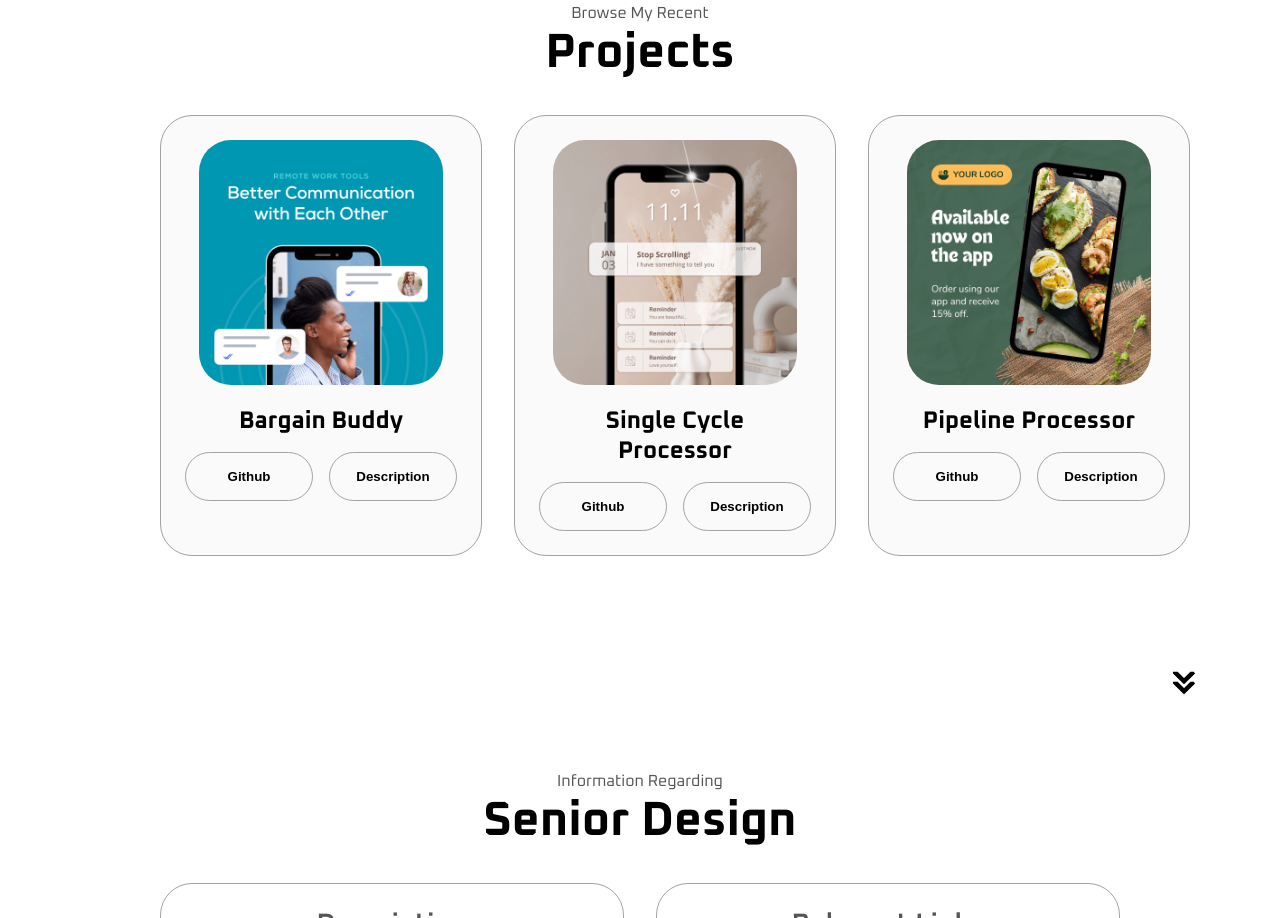
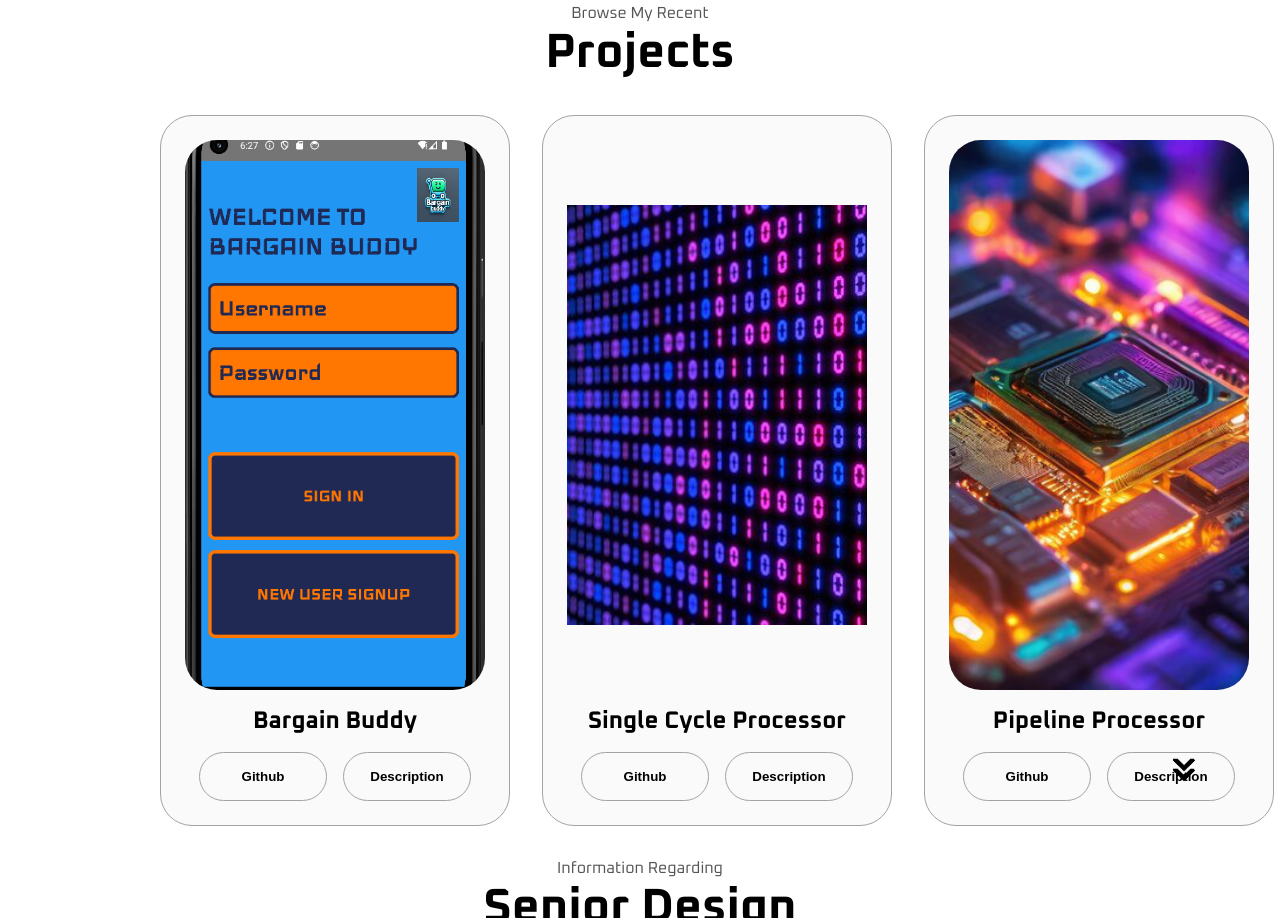
Before and after one commit to ninagadelha/Senior_Portfolio_Website, a plain HTML site: page index.html in a window 1280 px wide. Shown: the part 1573-2491 px from the top of the page. Drawn offline with Linux system fonts and the light colour scheme; a web font is replaced by a local one.

Commit message:
customization work

```diff
--- a/index.html
+++ b/index.html
@@ -40,7 +40,7 @@
         </nav>
         <section id="profile">
             <div class="section__pic-container">
-                <img src="./assets/profile-pic.png" alt="Nina Gadelha profile picture"/>
+                <img src="./assets/profilePicture_1.png" alt="Nina Gadelha profile picture"/>
             </div>
             <div class="section__text">
                <p class="section__text__p1">Hello, I'm</p>
@@ -49,12 +49,12 @@
                <div class="btn-container">
                 <button
                     class="btn btn-color-2"
-                    onclick="window.open('./assets/resume-example.pdf')">       <!--add resume link here-->
+                    onclick="window.open('./assets/NinaGadelha_Resume.pdf')">
                     Download CV
                 </button>
                 <button
                     class="btn btn-color-1"
-                    onclick="location.href= './contact'">
+                    onclick="location.href= './#contact'">
                     Contact Info
                 </button>
                </div>
@@ -77,7 +77,7 @@
             <h1 class="title">About Me</h1>
             <div class="section-container">
                 <div class="section__pic-container">
-                    <img src="./assets/about-pic.png" alt="Profile picture"
+                    <img src="./assets/profilePicture_2.png" alt="Profile picture"
                     class="about-pic"/>
                 </div>
                 <div class="about-details-container">
@@ -124,7 +124,7 @@
                 <div class="about-containers">
                     <div class="details-container color-container">
                     <div class="article-container">
-                        <img src="./assets/project-1.png"
+                        <img src="./assets/BargainBuddy_loginPage.PNG"
                         alt="Project 1"
                         class="project-img"
                         />
@@ -145,9 +145,9 @@
                     </div>
                     <div class="details-container color-container">
                     <div class="article-container">
-                        <img src="./assets/project-2.png"
+                        <img src="./assets/coding.png"
                         alt="Project 2"
-                        class="project-img"
+                        class="project-img-2"
                         />
                     </div>
                     <h2 class="experience-sub-title project-title">Single Cycle Processor</h2>
@@ -166,7 +166,7 @@
                     </div>
                     <div class="details-container color-container">
                     <div class="article-container">
-                        <img src="./assets/project-3.png"
+                        <img src="./assets/CPU_2.png"
                         alt="Project 3"
                         class="project-img"
                         />
--- a/style.css
+++ b/style.css
@@ -321,10 +321,21 @@ section{
     background: rgb(250, 250, 250);
 }
 
+.article-container{
+    display: flex;
+    width: 300px;
+    height: 550px;
+    justify-content: center;
+    align-items: center;
+    overflow: hidden;
+    margin: 0 auto;
+}
+
 .project-img{
     border-radius: 2rem;
-    width: 90%;
-    height: 90%;
+    width: 100%;
+    height: 100%;
+    object-fit: cover;
 }
 
 .project-title{
```
Also changed, not shown: assets/BargainBuddy_loginPage.PNG (added), assets/CPU_2.png (added), assets/about-pic.png (deleted), assets/coding.png (added), assets/profile-pic-2.png (deleted), assets/profile-pic.png (deleted), assets/profilePicture_1.png (added), assets/profilePicture_2.png (added), assets/project-1.png (deleted), assets/project-2.png (deleted), assets/project-3.png (deleted), 2 other files.
